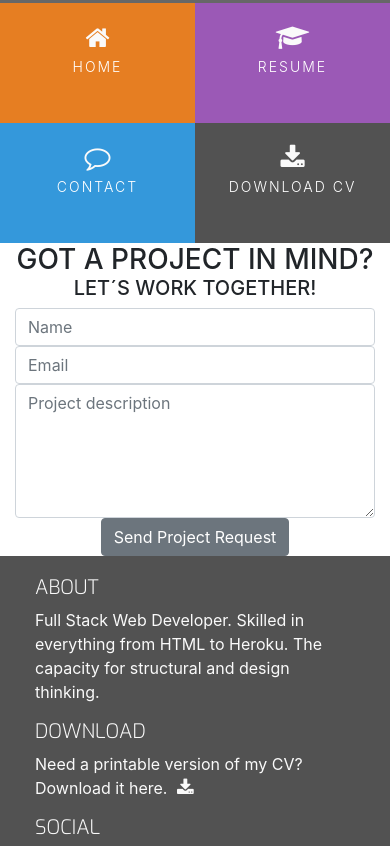
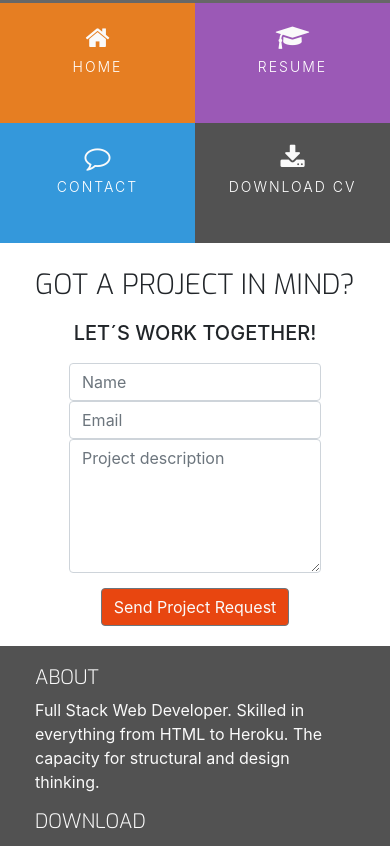
Before and after one commit to LivHed/ucd-resume, a plain HTML site: page contact.html in a window 390 px wide. Shown: the part 606-1452 px from the top of the page. Drawn offline with nearby package versions, Linux system fonts and the light colour scheme.

Commit message:
Style contact heading, form and button. Add a  media query

```diff
--- a/assets/css/style.css
+++ b/assets/css/style.css
@@ -359,3 +359,34 @@ footer {
 }
 
 /*---------------------------------------------Contact form*/
+
+.contact-heading {
+    font-family: "Exo", sans-serif;
+    font-weight: 300;
+    margin-top: 25px;
+    margin-bottom: 20px;
+}
+
+.center-form {
+    padding-top: 10px;
+    margin: 0 auto;
+    max-width: 70%;
+}
+
+button[type="submit"] {
+    margin-top: 15px;
+    margin-bottom: 20px;
+    color: #fafafa;
+    background-color: #e84610;
+}
+
+/*---------------------------------------------Media Queries*/
+
+@media(min-width: 992px) {
+    .center-form {
+        padding-top: 30px;
+        min-height: 240px;
+        margin: 0 auto;
+        max-width: 50%;
+    }
+}
```
